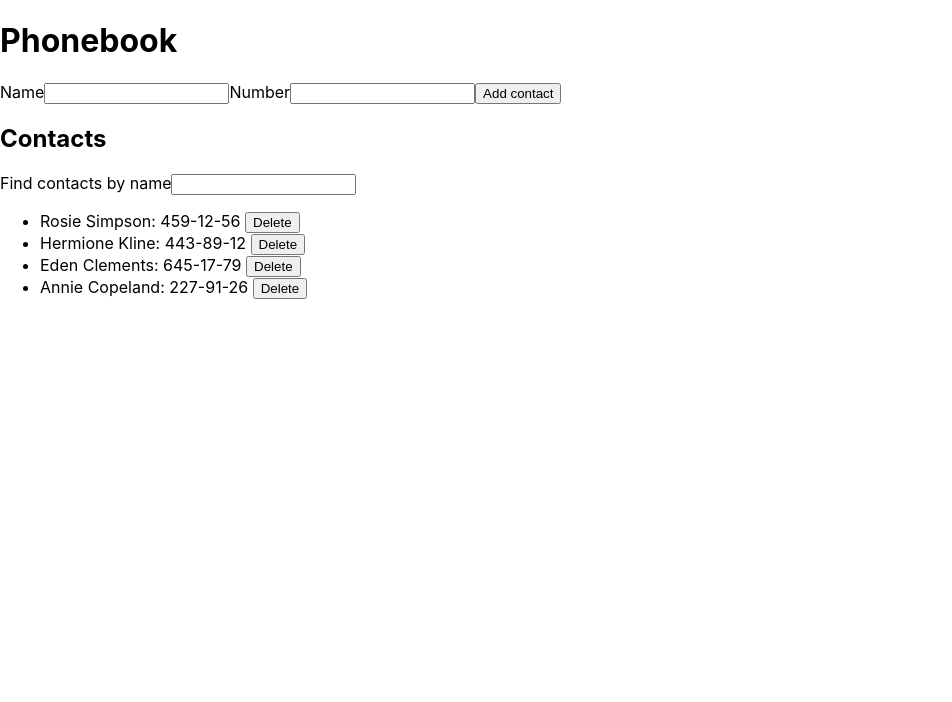
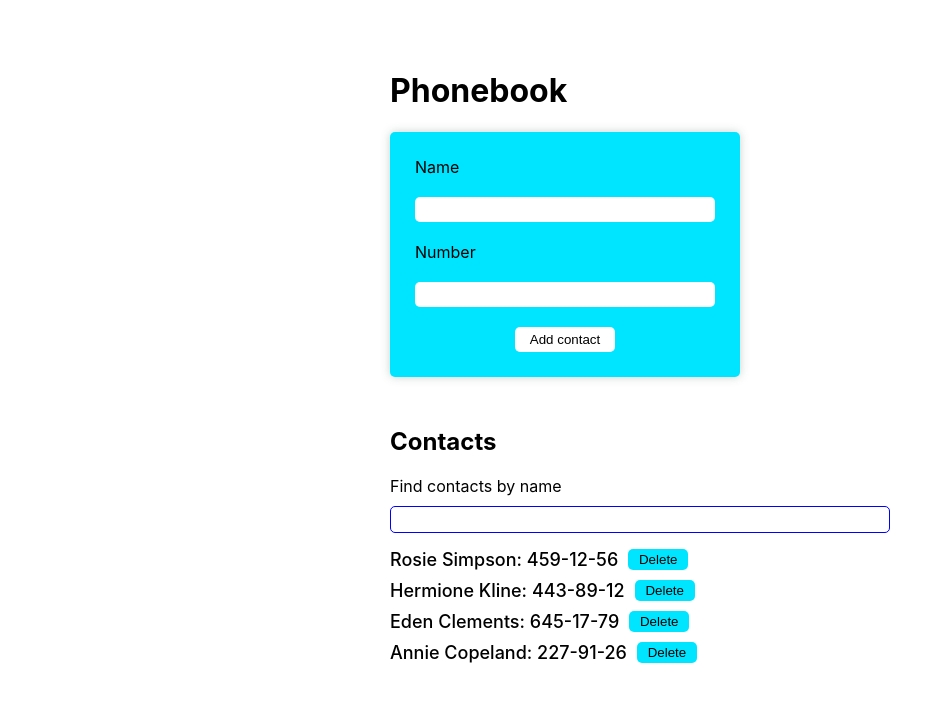
Before and after one commit to SvitlanaChudak/goit-react-hw-02-phonebook, a React (Create React App) app: page / in a window 1280 px wide. Shown: the top 702 px of the page, without its empty margins (0-952 px from the left). Built offline with nearby package versions, Linux system fonts and the light colour scheme.

Commit message:
Add styles

```diff
--- a/src/components/App.jsx
+++ b/src/components/App.jsx
@@ -1,24 +1,9 @@
-// export const App = () => {
-//   return (
-//     <div
-//       style={{
-//         height: '100vh',
-//         display: 'flex',
-//         justifyContent: 'center',
-//         alignItems: 'center',
-//         fontSize: 40,
-//         color: '#010101'
-//       }}
-//     >
-//       React homework template
-//     </div>
-//   );
-// };
 import { nanoid } from 'nanoid';
 import React, { Component } from 'react';
 import ContactForm from './ContactForm/ContactForm'
 import { ContactList } from './ContactList/ContactList';
 import { Filter } from './Filter/Filter';
+import { Container } from './App.styled';
 
 export class App extends Component {
 
@@ -58,14 +43,14 @@ state = {
     render() {
 
         return (
-            <div>
+            <Container>
                 <h1>Phonebook</h1>
                 <ContactForm onSubmit={this.formSubmit} contacts={this.state.contacts}/>
 
                 <h2>Contacts</h2>
                 <Filter filter={this.state.filter} onChange={this.filterInput}/>
                 <ContactList  contacts={this.findContact()} deleteContact={this.deleteContact}/>
-            </div>
+            </Container>
     )
 }
 
--- /dev/null
+++ b/src/components/App.styled.jsx
@@ -0,0 +1,8 @@
+import styled from 'styled-components';
+
+export const Container = styled.div`
+max-width: 500px;
+margin-left: auto;
+margin-right: auto;
+padding: 50px;
+`;
--- a/src/components/ContactForm/ContactForm.jsx
+++ b/src/components/ContactForm/ContactForm.jsx
@@ -1,5 +1,6 @@
 import React, { Component } from 'react';
 import { nanoid } from 'nanoid';
+import { Form, Button, Input } from './ContactForm.styled';
 
 class ContactForm extends Component {
     state = {
@@ -28,9 +29,9 @@ class ContactForm extends Component {
 
     render() {
         return (
-            <form onSubmit={this.inputSubmit}>
+            <Form onSubmit={this.inputSubmit}>
                     <label htmlFor={this.nameInputId}>Name</label>
-                    <input
+                    <Input
                      type="text"
                      name="name"
                      id={this.nameInputId}
@@ -41,7 +42,7 @@ class ContactForm extends Component {
                      onChange={this.inputChange}
                 />
                     <label>Number</label>
-                    <input
+                    <Input
                      type="tel"
                      name="number"
                      pattern="\+?\d{1,4}?[-.\s]?\(?\d{1,3}?\)?[-.\s]?\d{1,4}[-.\s]?\d{1,4}[-.\s]?\d{1,9}"
@@ -50,8 +51,8 @@ class ContactForm extends Component {
                      value={this.state.number}
                      onChange={this.inputChange}
 />
-                    <button type="submit">Add contact</button>
-                </form>
+                    <Button type="submit">Add contact</Button>
+                </Form>
         )
     }
 }
--- /dev/null
+++ b/src/components/ContactForm/ContactForm.styled.jsx
@@ -0,0 +1,42 @@
+import styled from 'styled-components';
+
+export const Form = styled.form`
+  display: flex;
+  flex-direction: column;
+  gap: 20px;
+  width: 300px;
+  margin-bottom: 50px;
+  padding: 25px;
+  background-color: #00e5ff;
+  box-shadow: 0 0 10px #c6cccced;
+  border-radius: 5px;
+`;
+
+export const Button = styled.button`
+width: 100px;
+margin-left: auto;
+margin-right: auto;
+cursor: pointer;
+border: none;
+padding: 5px;
+border-radius: 5px;
+background-color: white;
+
+:hover {
+    color: white;
+    background-color: blue;
+    box-shadow: 0 0 10px #c6cccced;
+}
+`;
+
+export const Input = styled.input`
+border: none;
+padding: 5px;
+border-radius: 5px;
+background-color: white;
+outline: none;
+
+:hover {
+    box-shadow: 0 0 10px #c6cccced;
+}
+`;
--- a/src/components/ContactItem/ContactItem.jsx
+++ b/src/components/ContactItem/ContactItem.jsx
@@ -1,8 +1,9 @@
 import PropTypes from 'prop-types';
+import {Item, Button} from './ContactItem.styled'
 
 export const ContactItem = ({ id, name, number, deleteContact }) => {
     return (
-        <li key={id}>{name}: {number} <button type="button" onClick={() => deleteContact(id)}>Delete</button></li>
+        <Item key={id}>{name}: {number} <Button type="button" onClick={() => deleteContact(id)}>Delete</Button></Item>
     )
 }
 
@@ -10,4 +11,5 @@ ContactItem.propTypes = {
   id: PropTypes.string.isRequired,
   name: PropTypes.string.isRequired,
   number: PropTypes.string.isRequired,
+  deleteContact: PropTypes.func.isRequired,
 }
--- /dev/null
+++ b/src/components/ContactItem/ContactItem.styled.jsx
@@ -0,0 +1,25 @@
+import styled from 'styled-components';
+
+export const Item = styled.li`
+  font-size: 18px;
+  font-weight: 500;
+  margin-bottom: 10px;
+  display: flex;
+  align-items: center;
+`;
+
+export const Button = styled.button`
+margin-left: 10px;
+width: 60px;
+cursor: pointer;
+border: none;
+padding: 3px;
+border-radius: 5px;
+background-color: #00e5ff;
+
+:hover {
+    color: white;
+    background-color: blue;
+    box-shadow: 0 0 10px #c6cccced;
+}
+`;
--- a/src/components/ContactList/ContactList.jsx
+++ b/src/components/ContactList/ContactList.jsx
@@ -1,16 +1,18 @@
 import { ContactItem } from "components/ContactItem/ContactItem";
 import PropTypes from 'prop-types';
+import {List} from './ContactList.styled'
 
 export const ContactList = ({ contacts, deleteContact }) => (
-        <ul>
+        <List>
         {contacts.map(({ id, name, number }) => {
                 return (
             <ContactItem key={id} id={id} name={name} number={number} deleteContact={deleteContact}/>
             )
             })}
-        </ul>
+        </List>
 )
 
 ContactList.propTypes = {
 contacts: PropTypes.arrayOf(PropTypes.object).isRequired,
+deleteContact: PropTypes.func.isRequired,
 }
--- /dev/null
+++ b/src/components/ContactList/ContactList.styled.jsx
@@ -0,0 +1,6 @@
+import styled from 'styled-components';
+
+export const List = styled.ul`
+list-style: none;
+padding: 0
+`;
--- a/src/components/Filter/Filter.jsx
+++ b/src/components/Filter/Filter.jsx
@@ -1,10 +1,11 @@
 import PropTypes from 'prop-types';
+import {Label, Input} from './Filter.styled'
 
 export const Filter = ({filter, onChange}) => {
     return (
-        <label>Find contacts by name
-        <input type="text" name="filter" value={filter} onChange={onChange}/>
-    </label>
+        <Label>Find contacts by name
+        <Input type="text" name="filter" value={filter} onChange={onChange}/>
+    </Label>
     )
 }
 
--- /dev/null
+++ b/src/components/Filter/Filter.styled.jsx
@@ -0,0 +1,19 @@
+import styled from 'styled-components';
+
+export const Label = styled.label`
+  display: flex;
+  flex-direction: column;
+  gap: 10px;
+`;
+
+export const Input = styled.input`
+border: 1px solid blue;
+padding: 5px;
+border-radius: 5px;
+background-color: white;
+outline: none;
+
+:hover {
+    box-shadow: 0 0 10px #c6cccced;
+}
+`;
```
